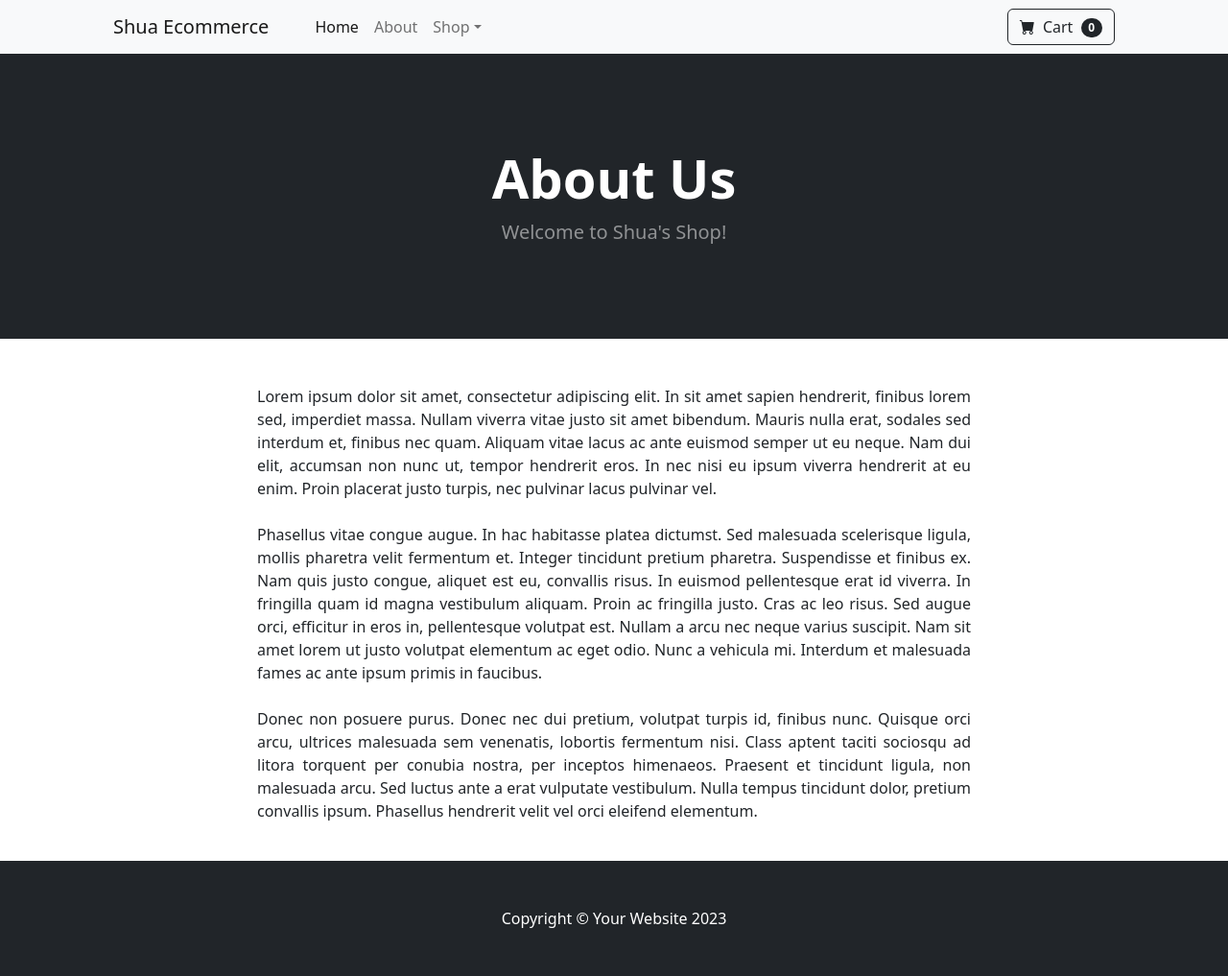
After one commit to jquitoy/django-shop, a Django app: page /about/ in a window 1280 px wide. The commit adds this page. Shown: the whole page at 96% size. Run offline with Django 5.2, Linux system fonts and the light colour scheme; some libraries are stand-ins or nearby versions.

Commit message:
Template Out The Website - Django Wednesdays ECommerce 6

```diff
--- /dev/null
+++ b/store/templates/about.html
@@ -0,0 +1,31 @@
+{% extends 'base.html' %}
+{% block content  %}
+
+<header class="bg-dark py-5">
+	<div class="container px-4 px-lg-5 my-5">
+	    <div class="text-center text-white">
+		<h1 class="display-4 fw-bolder">About Us</h1>
+		<p class="lead fw-normal text-white-50 mb-0">Welcome to Shua's Shop!</p>
+	    </div>
+	</div>
+</header>
+
+<div class="container">
+	<div class = "row">
+		<center>
+			<div class = "col-8">
+				<p align="justify">
+				<br>
+				<br>
+				Lorem ipsum dolor sit amet, consectetur adipiscing elit. In sit amet sapien hendrerit, finibus lorem sed, imperdiet massa. Nullam viverra vitae justo sit amet bibendum. Mauris nulla erat, sodales sed interdum et, finibus nec quam. Aliquam vitae lacus ac ante euismod semper ut eu neque. Nam dui elit, accumsan non nunc ut, tempor hendrerit eros. In nec nisi eu ipsum viverra hendrerit at eu enim. Proin placerat justo turpis, nec pulvinar lacus pulvinar vel. <br> <br>
+
+				Phasellus vitae congue augue. In hac habitasse platea dictumst. Sed malesuada scelerisque ligula, mollis pharetra velit fermentum et. Integer tincidunt pretium pharetra. Suspendisse et finibus ex. Nam quis justo congue, aliquet est eu, convallis risus. In euismod pellentesque erat id viverra. In fringilla quam id magna vestibulum aliquam. Proin ac fringilla justo. Cras ac leo risus. Sed augue orci, efficitur in eros in, pellentesque volutpat est. Nullam a arcu nec neque varius suscipit. Nam sit amet lorem ut justo volutpat elementum ac eget odio. Nunc a vehicula mi. Interdum et malesuada fames ac ante ipsum primis in faucibus. <br><br>
+
+				Donec non posuere purus. Donec nec dui pretium, volutpat turpis id, finibus nunc. Quisque orci arcu, ultrices malesuada sem venenatis, lobortis fermentum nisi. Class aptent taciti sociosqu ad litora torquent per conubia nostra, per inceptos himenaeos. Praesent et tincidunt ligula, non malesuada arcu. Sed luctus ante a erat vulputate vestibulum. Nulla tempus tincidunt dolor, pretium convallis ipsum. Phasellus hendrerit velit vel orci eleifend elementum. <br> <br>
+				</p>
+			</div>
+		</center>
+	</div>
+</div>
+
+{% endblock %}
--- /dev/null
+++ b/store/templates/base.html
@@ -0,0 +1,33 @@
+{% load static %}
+
+<!DOCTYPE html>
+<html lang="en">
+    <head>
+        <meta charset="utf-8" />
+        <meta name="viewport" content="width=device-width, initial-scale=1, shrink-to-fit=no" />
+        <meta name="description" content="" />
+        <meta name="author" content="" />
+        <title>Django Ecommerce</title>
+        <!-- Favicon-->
+        <link rel="icon" type="image/x-icon" href= '{% static 'assets/favicon.ico'%}' />
+        <!-- Bootstrap icons-->
+        <link href="https://cdn.jsdelivr.net/npm/bootstrap-icons@1.5.0/font/bootstrap-icons.css" rel="stylesheet" />
+        <!-- Core theme CSS (includes Bootstrap)-->
+        <link href="{% static 'css/styles.css' %}" rel="stylesheet" />
+    </head>
+    <body>
+        {% include 'navbar.html'%}
+
+	{% block content %}
+	{% endblock %}
+
+        <!-- Footer-->
+        <footer class="py-5 bg-dark">
+            <div class="container"><p class="m-0 text-center text-white">Copyright &copy; Your Website 2023</p></div>
+        </footer>
+        <!-- Bootstrap core JS-->
+        <script src="https://cdn.jsdelivr.net/npm/bootstrap@5.2.3/dist/js/bootstrap.bundle.min.js"></script>
+        <!-- Core theme JS-->
+        <script src="{% static 'js/scripts.js'%}"></script>
+    </body>
+</html>
--- /dev/null
+++ b/store/templates/navbar.html
@@ -0,0 +1,29 @@
+<!-- Navigation-->
+<nav class="navbar navbar-expand-lg navbar-light bg-light">
+	<div class="container px-4 px-lg-5">
+	    <a class="navbar-brand" href="{% url "home" %}">Shua Ecommerce</a>
+	    <button class="navbar-toggler" type="button" data-bs-toggle="collapse" data-bs-target="#navbarSupportedContent" aria-controls="navbarSupportedContent" aria-expanded="false" aria-label="Toggle navigation"><span class="navbar-toggler-icon"></span></button>
+	    <div class="collapse navbar-collapse" id="navbarSupportedContent">
+		<ul class="navbar-nav me-auto mb-2 mb-lg-0 ms-lg-4">
+		    <li class="nav-item"><a class="nav-link active" aria-current="page" href="{% url "home" %}">Home</a></li>
+		    <li class="nav-item"><a class="nav-link" href="{% url "about" %}">About</a></li>
+		    <li class="nav-item dropdown">
+			<a class="nav-link dropdown-toggle" id="navbarDropdown" href="#" role="button" data-bs-toggle="dropdown" aria-expanded="false">Shop</a>
+			<ul class="dropdown-menu" aria-labelledby="navbarDropdown">
+			    <li><a class="dropdown-item" href="#!">All Products</a></li>
+			    <li><hr class="dropdown-divider" /></li>
+			    <li><a class="dropdown-item" href="#!">Popular Items</a></li>
+			    <li><a class="dropdown-item" href="#!">New Arrivals</a></li>
+			</ul>
+		    </li>
+		</ul>
+		<form class="d-flex">
+		    <button class="btn btn-outline-dark" type="submit">
+			<i class="bi-cart-fill me-1"></i>
+			Cart
+			<span class="badge bg-dark text-white ms-1 rounded-pill">0</span>
+		    </button>
+		</form>
+	    </div>
+	</div>
+    </nav>
--- a/store/urls.py
+++ b/store/urls.py
@@ -3,4 +3,6 @@ from .import views
 
 urlpatterns = [
     path('', views.home, name='home'),
+    path('about/', views.about, name='about'),
+
 ]
--- a/store/views.py
+++ b/store/views.py
@@ -5,3 +5,6 @@ from .models import Product
 def home(request):
 	products = Product.objects.all()
 	return render(request, 'home.html', {'products': products})
+
+def about(request):
+	return render(request, 'about.html', {})
```
Also changed, not shown: store/templates/home.html (+4 -57 lines).
